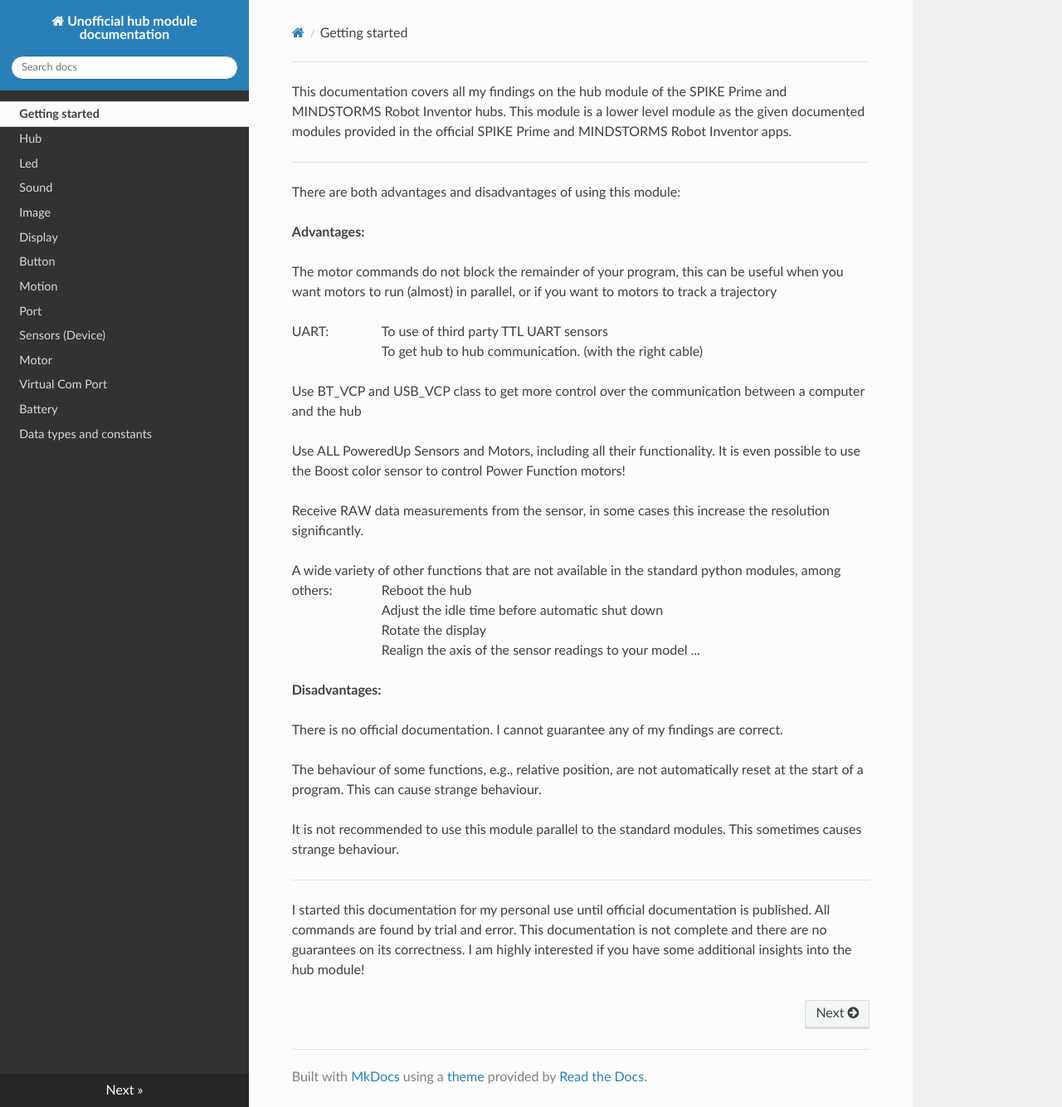
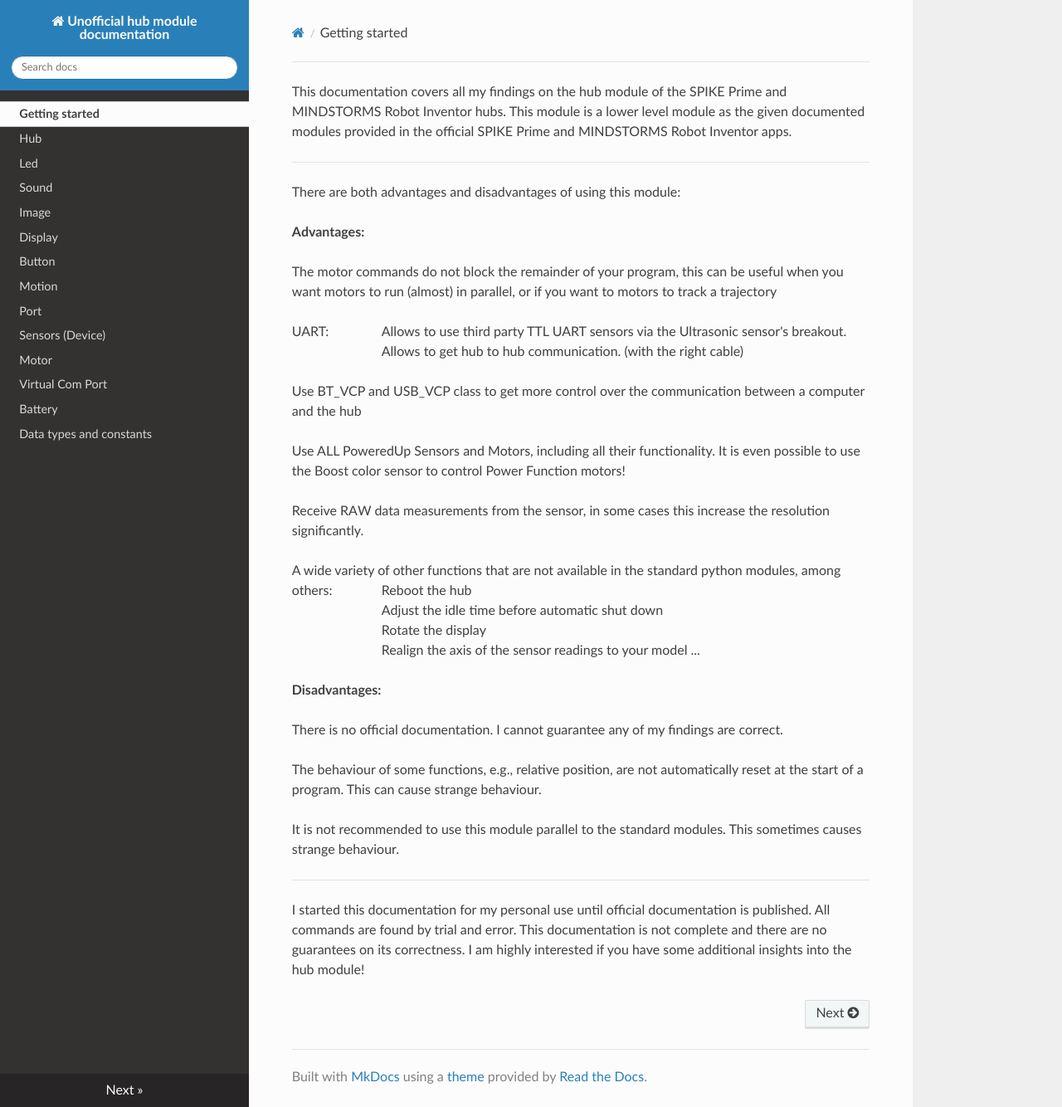
Before and after one commit to NStrijbosch/hub-module-notes, an MkDocs documentation site: the page built from docs/index.md, in a window 1280 px wide and 1334 px high. Shown: the whole window at 83% size. Built offline with MkDocs 1.6.1, drawn with Linux system fonts in a browser that asks for light colours; nearby versions of some CDN libraries.

Commit message:
Update index.md

```diff
--- a/docs/index.md
+++ b/docs/index.md
@@ -13,8 +13,8 @@
 
 UART:
 
- *  To use of third party TTL UART sensors
- *  To get hub to hub communication.  (with the right cable)
+ *  Allows to use third party TTL UART sensors via the Ultrasonic sensor's breakout.
+ *  Allows to get hub to hub communication.  (with the right cable)
 
 Use BT_VCP and USB_VCP class to get more control over the communication between a computer and the hub
 
```
